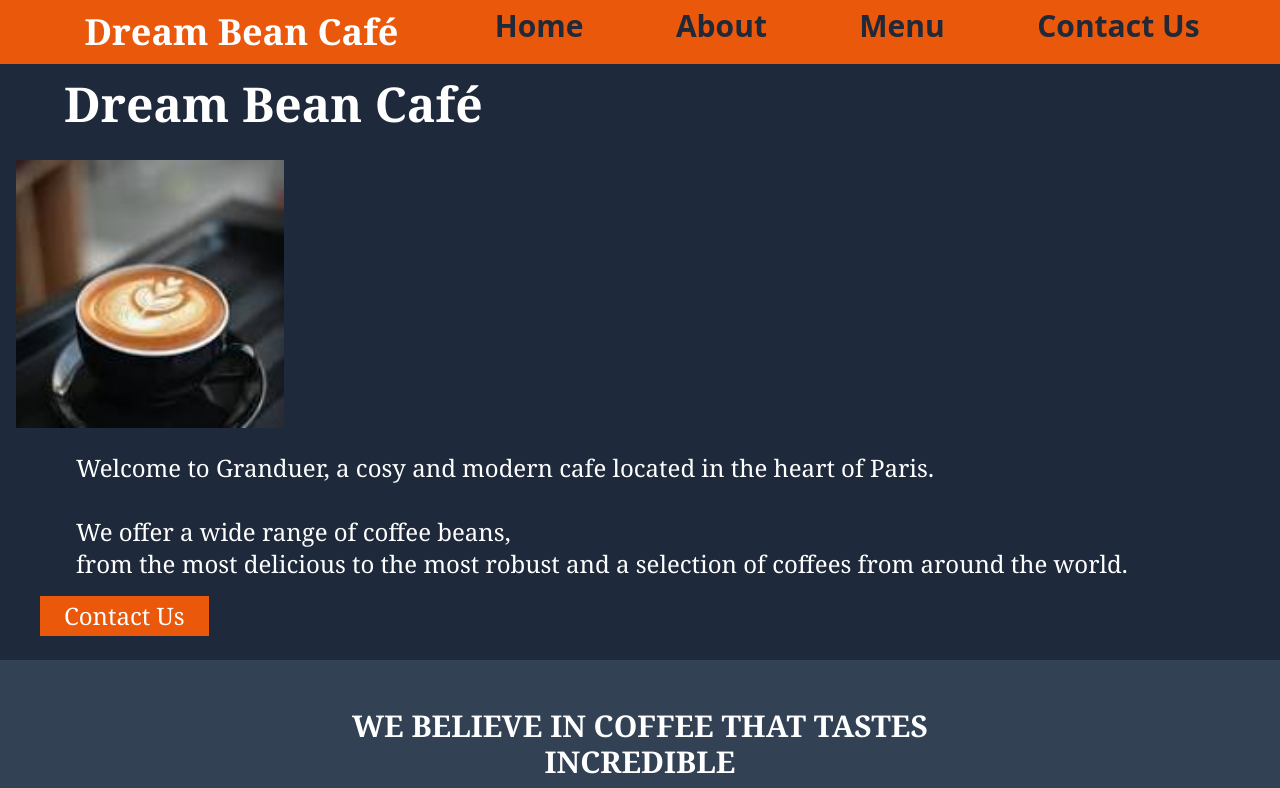
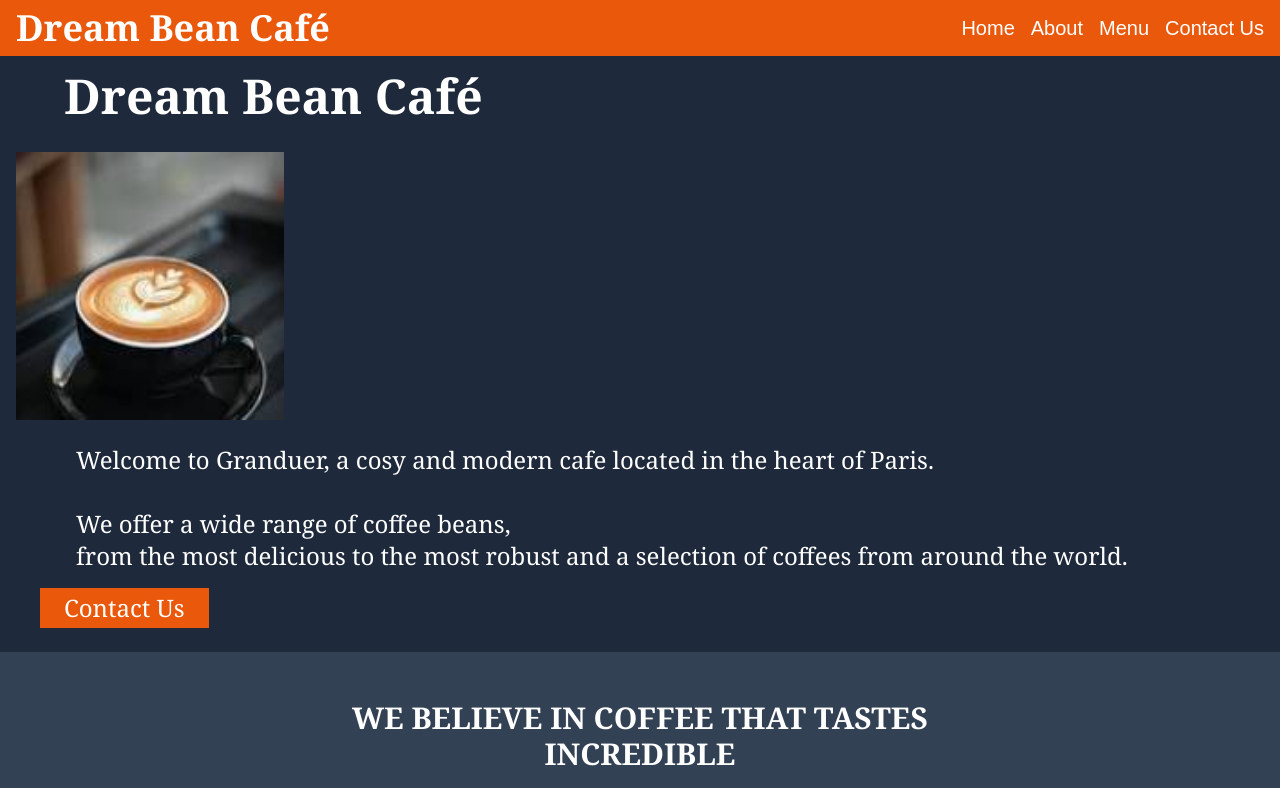
Before and after one commit to RahatBano58/Assignment-H-w-03, a Next.js app: page / in a window 1280 px wide. Shown: the top 788 px of the page. Built offline with nearby package versions, Linux system fonts and the light colour scheme.

Commit message:
Update Navbar.tsx

```diff
--- a/src/app/components/Navbar.tsx
+++ b/src/app/components/Navbar.tsx
@@ -1,25 +1,37 @@
-import Link from "next/link"
+import Link from "next/link";
 
 export default function Navbar() {
-    return (
-        <header>
-            <nav>
-                <ul>
-                    <li className="text-gray-800 font-sans font-bold justify-evenly flex text-3xl space-x-4 bg-orange-600 py-2 w-full px-1">
-
-
-                        <Link href="/logo" className="text-white text-left font-serif font-extrabold bg-orange-600 py-1 px-1 min-full text-4xl hover:text-white hover:underline">Dream Bean Café</Link>
-
-                        <Link href="/" className="text-right hover:text-white hover:underline">Home</Link>
-
-                        <Link href="/about" className="text-right hover:text-white hover:underline">About</Link>
-
-                        <Link href="/menu" className="text-right hover:text-white hover:underline">Menu</Link>
-
-                        <Link href="/contact" className="text-right hover:text-white hover:underline">Contact Us</Link>
-                    </li>
-                </ul>
-            </nav>
-        </header>
-    )
+  return (
+    <header className="bg-orange-600 py-2">
+      <nav className="container mx-auto px-4">
+        <ul className="flex flex-col md:flex-row items-center justify-between space-y-4 md:space-y-0 md:space-x-4">
+          <li className="text-3xl md:text-4xl font-extrabold font-serif text-white">
+            <Link href="/" className="hover:underline">Dream Bean Café</Link>
+          </li>
+          <div className="flex flex-col md:flex-row space-y-2 md:space-y-0 md:space-x-4">
+            <li>
+              <Link href="/" className="text-white hover:underline text-lg md:text-xl">
+                Home
+              </Link>
+            </li>
+            <li>
+              <Link href="/about" className="text-white hover:underline text-lg md:text-xl">
+                About
+              </Link>
+            </li>
+            <li>
+              <Link href="/menu" className="text-white hover:underline text-lg md:text-xl">
+                Menu
+              </Link>
+            </li>
+            <li>
+              <Link href="/contact" className="text-white hover:underline text-lg md:text-xl">
+                Contact Us
+              </Link>
+            </li>
+          </div>
+        </ul>
+      </nav>
+    </header>
+  );
 }
```
